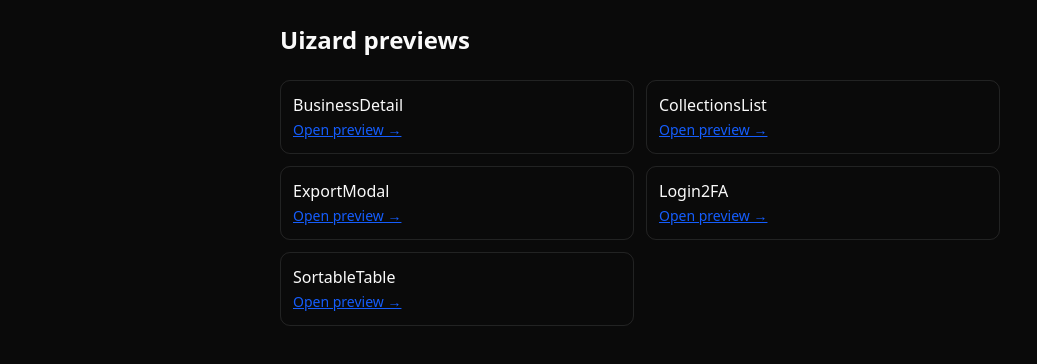
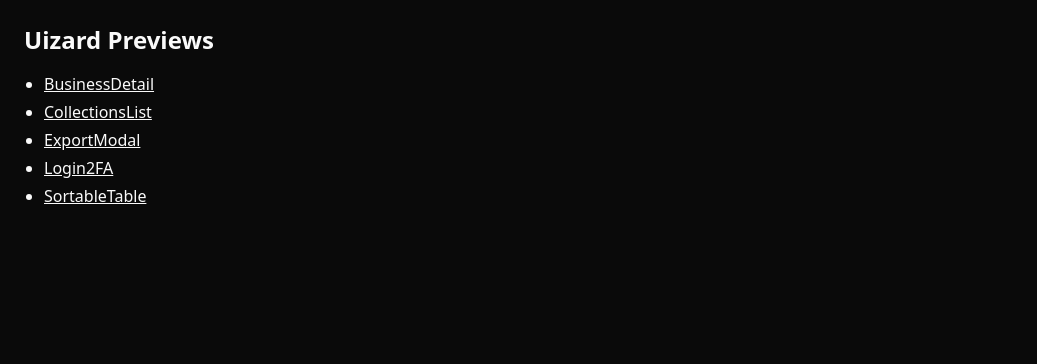
Before and after one commit to KevinSGarrett/lead-explorer, a Next.js app: page /uizard in a window 1280 px wide. Shown: the top 364 px of the page, without its empty margins (0-1037 px from the left). Built offline with nearby package versions, Linux system fonts and the light colour scheme.

Commit message:
chore(previews): mark uizard pages as client + index page

```diff
--- a/src/app/uizard/BusinessDetail/page.tsx
+++ b/src/app/uizard/BusinessDetail/page.tsx
@@ -1,3 +1,4 @@
-/* auto-wired from generated/uizard/BusinessDetail.tsx */
+"use client";
+/* auto-wired preview for BusinessDetail */
 import Comp from "../../../../generated/uizard/BusinessDetail";
 export default function Page(){ return <Comp/> }
--- a/src/app/uizard/CollectionsList/page.tsx
+++ b/src/app/uizard/CollectionsList/page.tsx
@@ -1,3 +1,4 @@
-/* auto-wired from generated/uizard/CollectionsList.tsx */
+"use client";
+/* auto-wired preview for CollectionsList */
 import Comp from "../../../../generated/uizard/CollectionsList";
 export default function Page(){ return <Comp/> }
--- a/src/app/uizard/ExportModal/page.tsx
+++ b/src/app/uizard/ExportModal/page.tsx
@@ -1,3 +1,4 @@
-/* auto-wired from generated/uizard/ExportModal.tsx */
+"use client";
+/* auto-wired preview for ExportModal */
 import Comp from "../../../../generated/uizard/ExportModal";
 export default function Page(){ return <Comp/> }
--- a/src/app/uizard/Login2FA/page.tsx
+++ b/src/app/uizard/Login2FA/page.tsx
@@ -1,3 +1,4 @@
-/* auto-wired from generated/uizard/Login2FA.tsx */
+"use client";
+/* auto-wired preview for Login2FA */
 import Comp from "../../../../generated/uizard/Login2FA";
 export default function Page(){ return <Comp/> }
--- a/src/app/uizard/SortableTable/page.tsx
+++ b/src/app/uizard/SortableTable/page.tsx
@@ -1,3 +1,4 @@
-/* auto-wired from generated/uizard/SortableTable.tsx */
+"use client";
+/* auto-wired preview for SortableTable */
 import Comp from "../../../../generated/uizard/SortableTable";
 export default function Page(){ return <Comp/> }
--- a/src/app/uizard/page.tsx
+++ b/src/app/uizard/page.tsx
@@ -1,32 +1,25 @@
-import fs from "node:fs";
-import path from "node:path";
+"use client";
 import Link from "next/link";
 
-export const dynamic = "force-static";
+const items = [
+  "BusinessDetail",
+  "CollectionsList",
+  "ExportModal",
+  "Login2FA",
+  "SortableTable",
+];
 
-export default function Page() {
-  const dir = path.join(process.cwd(), "generated/uizard");
-  let items: string[] = [];
-  try {
-    items = fs.readdirSync(dir).filter(f => f.endsWith(".tsx")).map(f => f.replace(/\.tsx$/, ""));
-  } catch {}
+export default function UizardIndex() {
   return (
-    <main className="p-6 max-w-3xl mx-auto space-y-6">
-      <h1 className="text-2xl font-semibold">Uizard previews</h1>
-      {items.length === 0 ? (
-        <p className="text-sm text-gray-500">No generated components found.</p>
-      ) : (
-        <ul className="grid grid-cols-1 sm:grid-cols-2 gap-3">
-          {items.map(name => (
-            <li key={name} className="border rounded-lg p-3">
-              <div className="font-medium">{name}</div>
-              <Link className="text-blue-600 underline text-sm" href={`/uizard/${name}`}>
-                Open preview →
-              </Link>
-            </li>
-          ))}
-        </ul>
-      )}
+    <main className="p-6 space-y-4">
+      <h1 className="text-2xl font-semibold">Uizard Previews</h1>
+      <ul className="list-disc pl-5 space-y-1">
+        {items.map((name) => (
+          <li key={name}>
+            <Link className="underline" href={`/uizard/${name}`}>{name}</Link>
+          </li>
+        ))}
+      </ul>
     </main>
   );
 }
```
